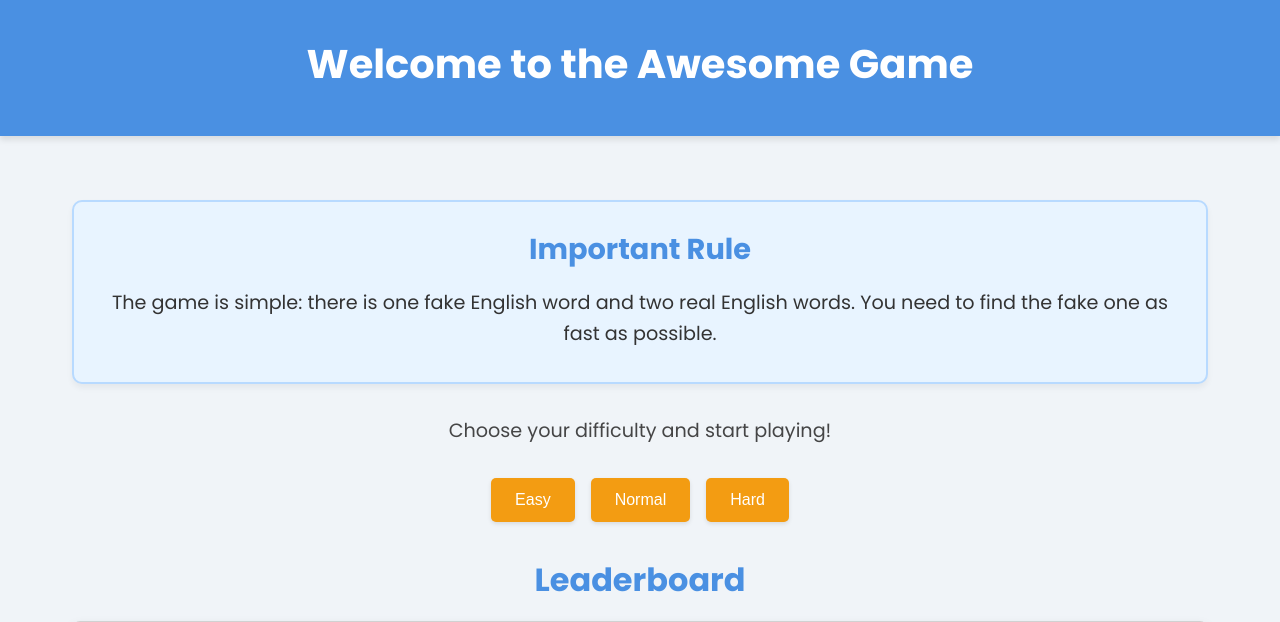
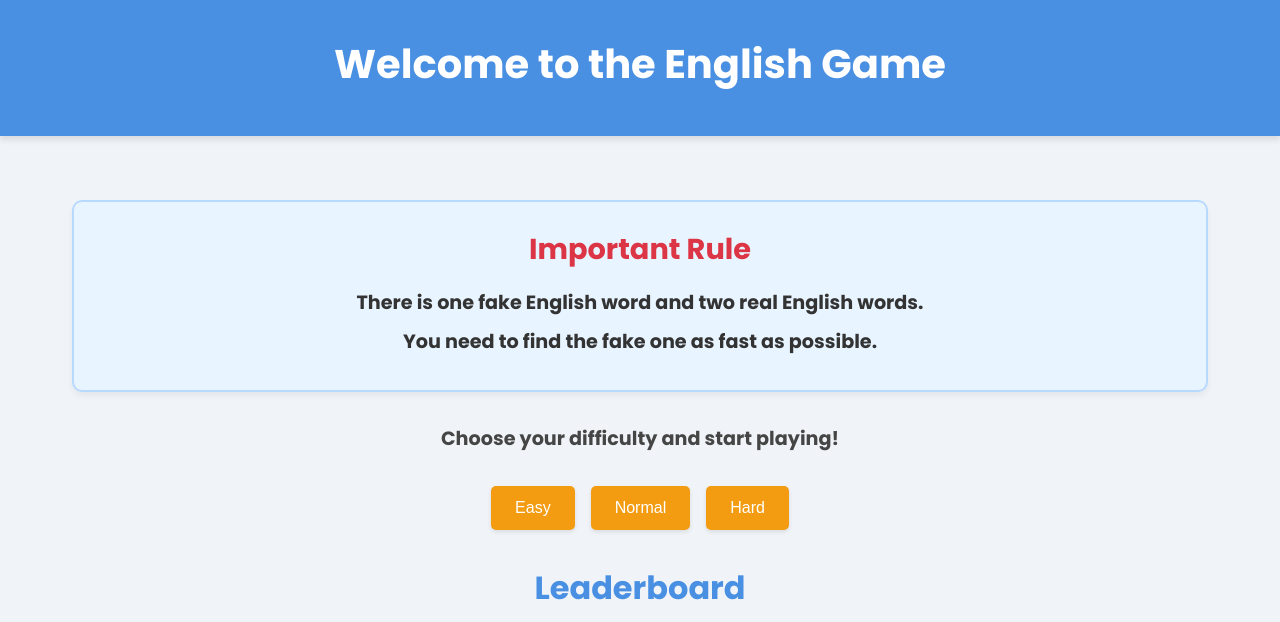
Before and after one commit to BaptTF/English-Project, a Flask app: page / in a window 1280 px wide. Shown: the top 622 px of the page. Run offline with Flask 3, Linux system fonts and the light colour scheme; data that the repository does not hold is empty; parts of the project's set-up code (start-up, migrations or seed data) failed here and were passed over.

Commit message:
feat: add alert color to styles and update game title and rules in HTML

```diff
--- a/static/styles/index.css
+++ b/static/styles/index.css
@@ -1,6 +1,7 @@
 :root {
     --primary-color: #4a90e2;
     --secondary-color: #f39c12;
+    --alert-color: #dc3545;
     --background-color: #f0f4f8;
     --text-color: #333;
     --border-color: #d1d1d1;
@@ -74,7 +75,7 @@ h1 {
 }
 
 .rule-section h2 {
-    color: var(--primary-color);
+    color: var(--alert-color);
     font-size: 1.8rem;
     margin-bottom: 1rem;
 }
--- a/templates/index.html
+++ b/templates/index.html
@@ -13,7 +13,7 @@
 <body>
     <header>
         <div class="header-content">
-            <h1 class="fade-in">Welcome to the Awesome Game</h1>
+            <h1 class="fade-in">Welcome to the English Game</h1>
         </div>
     </header>
 
@@ -21,8 +21,8 @@
         <section class="rule-section fade-in">
             <h2>Important Rule</h2>
             <div class="rule-content">
-                <p>The game is simple: there is one fake English word and two real English words. You need to find the
-                    fake one as fast as possible.</p>
+                <p><strong>There is one fake English word and two real English words.</strong></p>
+                <p><strong>You need to find the fake one as fast as possible.<strong></p>
             </div>
         </section>
 
```
